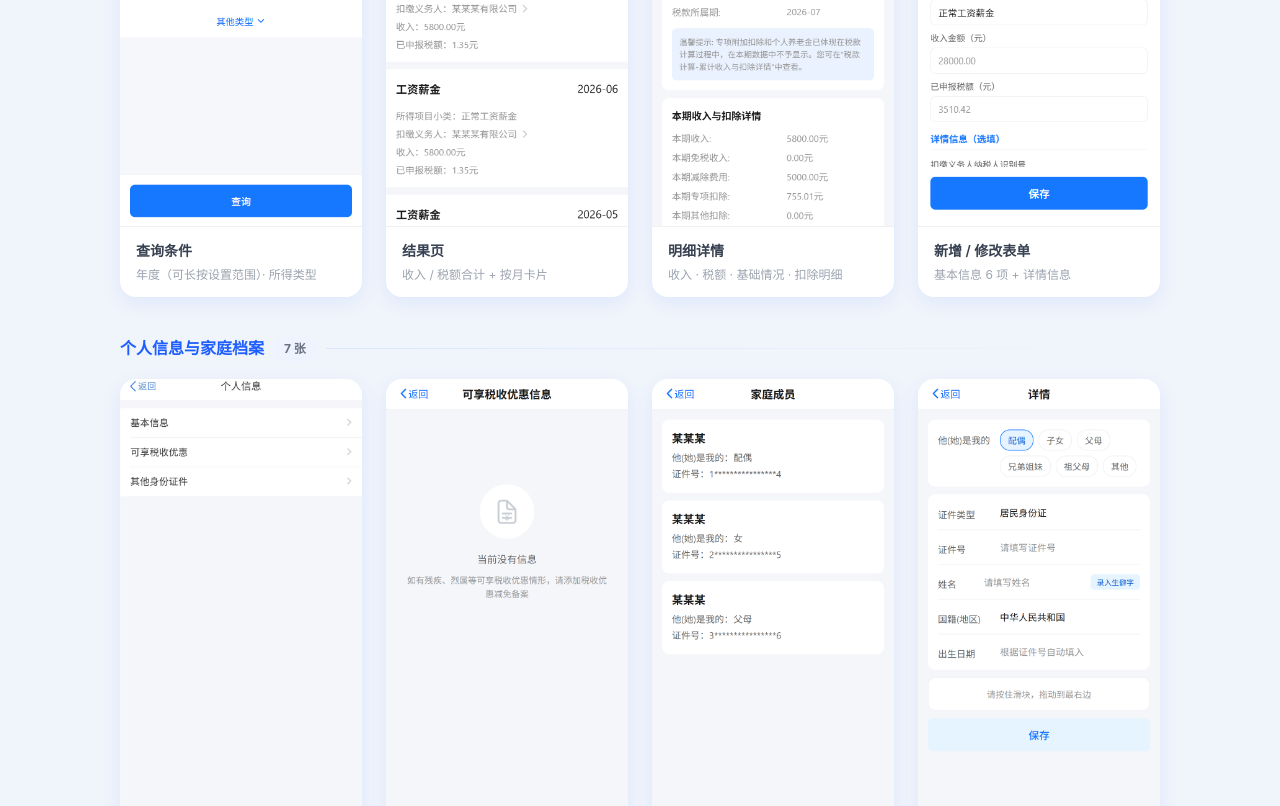
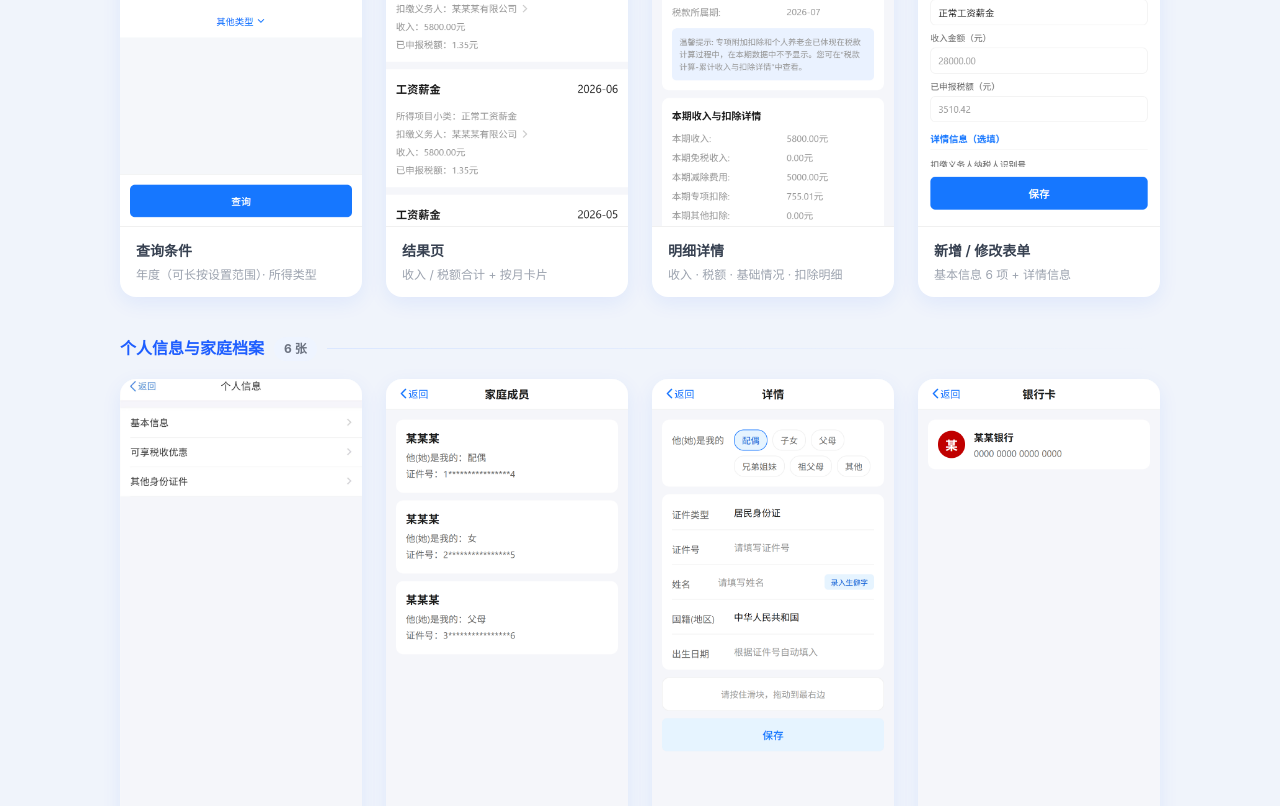
Before and after one commit to geshuiapp/geshui2026, a plain HTML site: page index.html in a window 1280 px wide. Shown: the part 6675-7481 px from the top of the page. Drawn offline with Linux system fonts and the light colour scheme.

Commit message:
chore: drop empty-state tax-benefit shot from preview gallery (19 -> 18)

```diff
--- a/index.html
+++ b/index.html
@@ -347,7 +347,7 @@ footer { text-align: center; padding: 40px 20px; color: #9ca3af; font-size: 13px
   <!-- 页面截图 -->
   <div class="section">
     <h2>页面预览</h2>
-    <p class="sub">19 张实机截图 · 从启动到授权、从明细到家庭档案，覆盖全部核心页面与关键交互</p>
+    <p class="sub">18 张实机截图 · 从启动到授权、从明细到家庭档案，覆盖全部核心页面与关键交互</p>
 
     <div class="gal-group">
       <div class="gal-title">启动与主导航<em>5 张</em></div>
@@ -371,10 +371,9 @@ footer { text-align: center; padding: 40px 20px; color: #9ca3af; font-size: 13px
     </div>
 
     <div class="gal-group">
-      <div class="gal-title">个人信息与家庭档案<em>7 张</em></div>
+      <div class="gal-title">个人信息与家庭档案<em>6 张</em></div>
       <div class="gallery">
         <div class="shot"><img src="screens/18_personal.png" alt="个人信息" loading="lazy"><div class="cap">个人信息<span>可享税收优惠 · 其他身份证件</span></div></div>
-        <div class="shot"><img src="screens/20_personal_taxbenefit.png" alt="专项附加扣除" loading="lazy"><div class="cap">专项附加扣除<span>减免备案 · 可新增</span></div></div>
         <div class="shot"><img src="screens/22_family.png" alt="家庭成员" loading="lazy"><div class="cap">家庭成员<span>成员列表 · 长按删除</span></div></div>
         <div class="shot"><img src="screens/23_family_add.png" alt="新增家庭成员" loading="lazy"><div class="cap">新增家庭成员<span>姓名 / 证件号必填</span></div></div>
         <div class="shot"><img src="screens/24_bankcard.png" alt="银行卡" loading="lazy"><div class="cap">银行卡<span>卡号脱敏 · 长按删除</span></div></div>
```
Also changed, not shown: screens/20_personal_taxbenefit.png (deleted).
